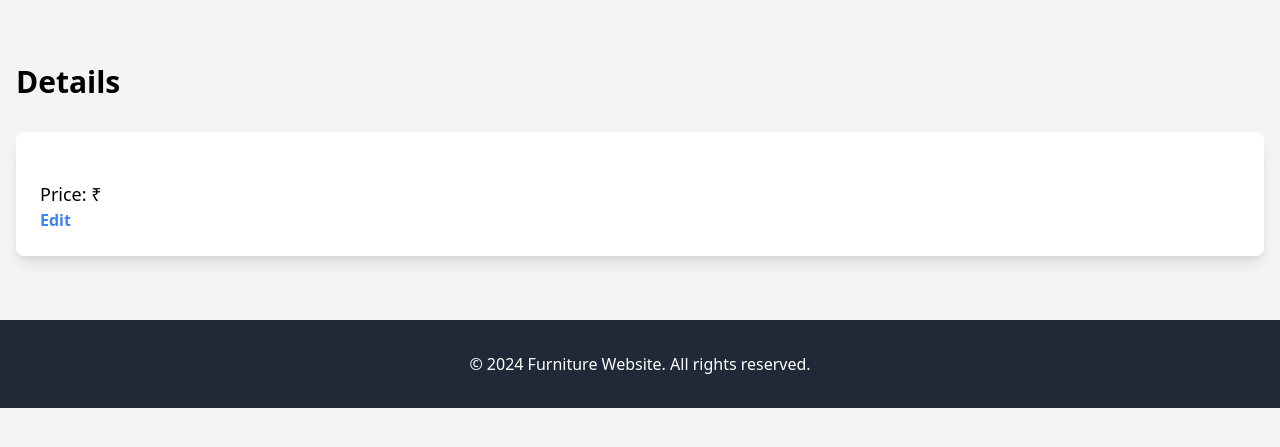
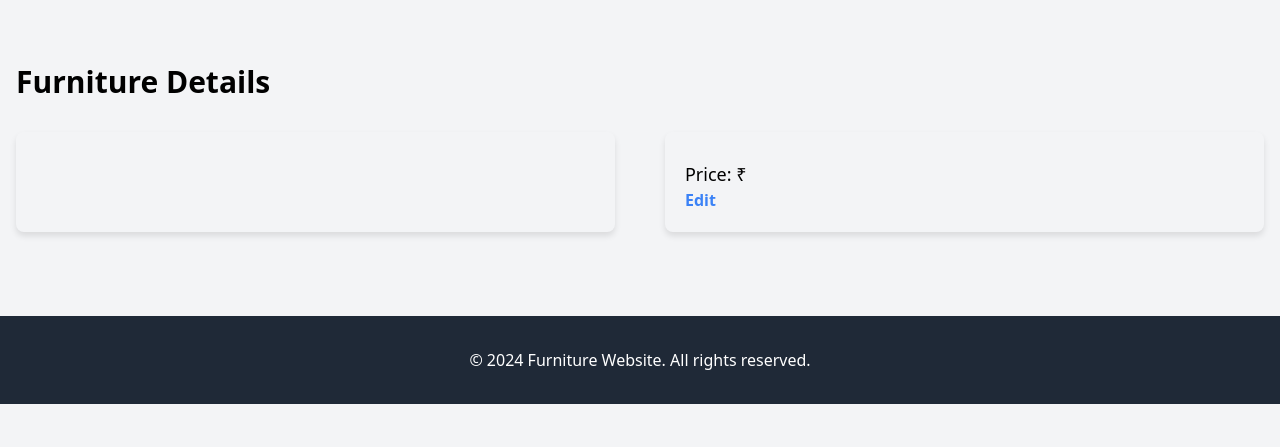
Before and after one commit to Eternatus29/furniture, a Node server app: template views/furnitureDetails.hbs in a window 1280 px wide. Shown: the part 64-511 px from the top of the page. Run offline with Node 20, Linux system fonts and the light colour scheme; the template is opened without the code that fills it, so the values that code supplies are empty; some libraries are stand-ins or nearby versions.

Commit message:
minor fixes

```diff
--- a/public/index.html
+++ b/public/index.html
@@ -21,12 +21,13 @@
         </div>
     </header>
 
-    <section class="bg-gray-900 text-white py-16">
+    <section class="bg-gray-900 text-white py-16 h-screen">
         <div class="container mx-auto px-4">
             <div class="max-w-3xl mx-auto text-center">
                 <h2 class="text-4xl font-bold mb-4">Visit My Website</h2>
                 <div class="bg-gray-800 p-6 rounded-lg shadow-lg">
-                    <h3 class="text-2xl font-bold mb-2"><a href="/furnitures" class="hover:text-gray-300">Enter Website</a></h3>
+                    <h3 class="text-2xl font-bold mb-2"><a href="/furnitures" class="hover:text-gray-300">Enter
+                            Website</a></h3>
                 </div>
             </div>
         </div>
--- a/views/furnitureDetails.hbs
+++ b/views/furnitureDetails.hbs
@@ -5,21 +5,47 @@
     <meta name="viewport" content="width=device-width, initial-scale=1.0">
     <title>{{ furniture.furnitureName }} Details</title>
     <link href="https://cdn.jsdelivr.net/npm/tailwindcss@2.2.19/dist/tailwind.min.css" rel="stylesheet">
+    <style>
+        .card-container {
+            display: flex;
+            flex-direction: row;
+            justify-content: space-between;
+            margin-bottom: 20px;
+        }
+        .card {
+            width: 48%; /* Adjust as needed */
+            border-radius: 8px;
+            overflow: hidden;
+            box-shadow: 0 4px 6px rgba(0, 0, 0, 0.1);
+        }
+        .card img {
+            width: 100%;
+            height: auto;
+        }
+        .card-content {
+            padding: 20px;
+        }
+    </style>
 </head>
 <body class="bg-gray-100">
     {{>navbar}}
 
     <section class="py-16">
         <div class="container mx-auto px-4">
-            <h2 class="text-3xl font-bold mb-8">{{ furniture.furnitureName }} Details</h2>
-            <div class="bg-white rounded-lg shadow-lg overflow-hidden">
-                <div class="p-6">
-                    <h3 class="text-xl font-bold mb-2">{{ furniture.furnitureName }}</h3>
-                    <img src="{{ furniture.image }}" alt="{{ furniture.furnitureName }}" class="w-full mb-4">
-                    <p class="text-lg">Price: &#x20b9;{{ furniture.price }}</p>
-                    <a href="/furnitures/{{ furniture._id }}/edit" class="text-blue-500 font-bold hover:underline">Edit</a>
+            <h2 class="text-3xl font-bold mb-8">Furniture Details</h2>
+            <div class="card-container">
+                <div class="card">
+                    <img src="{{ furniture.image }}" alt="{{ furniture.furnitureName }}">
+                </div>
+                <div class="card">
+                    <div class="card-content">
+                        <h3 class="text-xl font-bold mb-2">{{ furniture.furnitureName }}</h3>
+                        <p class="text-lg">Price: &#x20b9;{{ furniture.price }}</p>
+                        <a href="/furnitures/{{ furniture._id }}/edit" class="text-blue-500 font-bold hover:underline">Edit</a>
+                    </div>
                 </div>
             </div>
+
         </div>
     </section>
 
```
